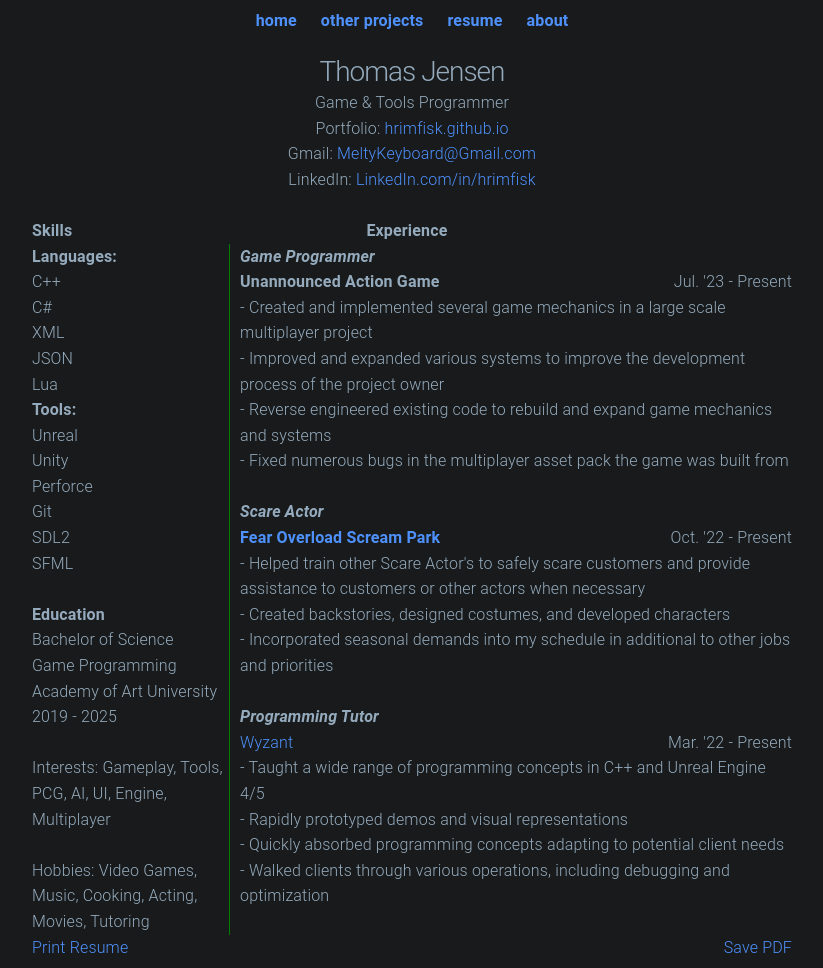
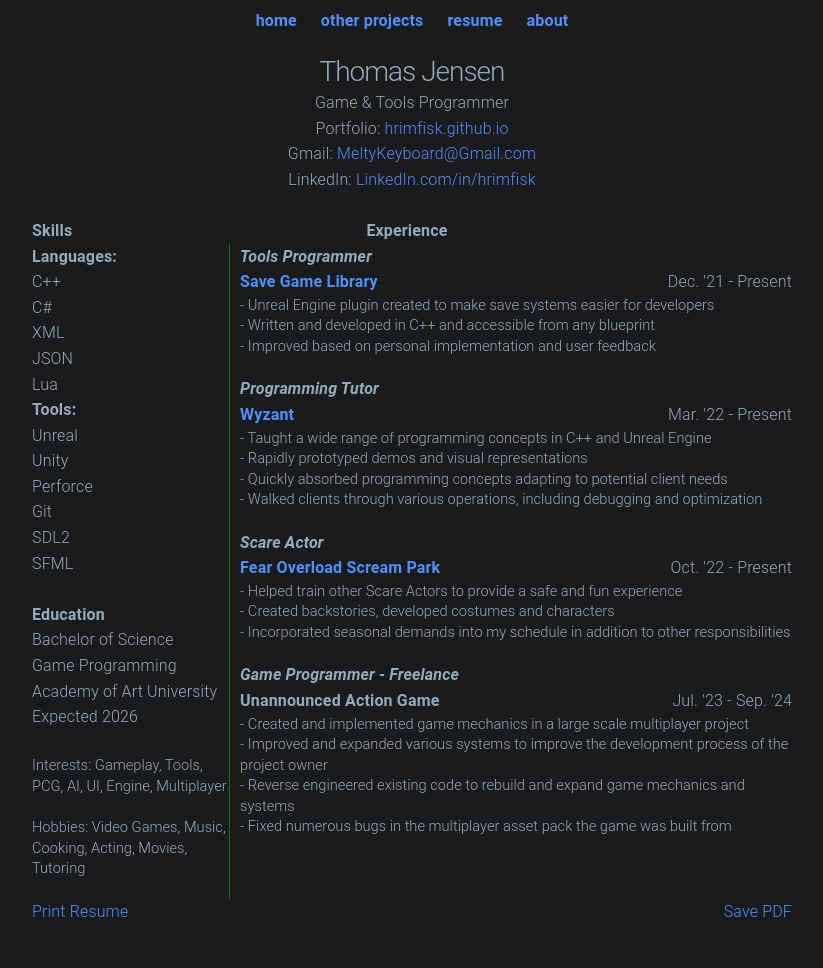
Before and after one commit to hrimfisk/hrimfisk.github.io, a Jekyll site: the page built from resume.md, in a window 1280 px wide. Shown: the whole page, without its empty margins (228-1051 px from the left). Built offline with Jekyll 4.4.1, drawn with Linux system fonts in a browser that asks for light colours; after the commit the page ends 932 px from its top, so only the background shows below that.

Commit message:
updated resume, added space base

```diff
--- a/resume.md
+++ b/resume.md
@@ -13,6 +13,10 @@ h3
 h4
 {
     text-align: center;
+}
+h6
+{
+    font-size: 11pt;
 }
 .skill
 {
@@ -98,14 +102,15 @@ LinkedIn: <a href="https://www.linkedin.com/in/hrimfisk/">LinkedIn.com/in/hrimfi
             SDL2 <br>
             SFML <br>
             <body>
-                <br>
+            <br>
                 <p>
                     <b>Education</b><br>
                     <subheading>Bachelor of Science<br>
                     Game Programming <br></subheading>
                     Academy of Art University <br>
-                    2019 - 2025 <br> <br>
+                    Expected 2026 <br> <br>
                 </p>
+                <h6>
                 <p>
                     Interests:
                     Gameplay, Tools, PCG, AI, UI, Engine, Multiplayer <br> <br>
@@ -113,35 +118,49 @@ LinkedIn: <a href="https://www.linkedin.com/in/hrimfisk/">LinkedIn.com/in/hrimfi
                 <p >
                     Hobbies: Video Games, Music, Cooking, Acting, Movies, Tutoring
                 </p>
+                </h6>
             </body>
         </td>
         <td class = "experience">
             <body>
                 <p style="text-align: left;">
-                    <subheading><i><b>Game Programmer</b></i></subheading><br>
-                    <b>Unannounced Action Game</b><span style="float:right;">Jul. '23 - Present</span> <br>
-                    - Created and implemented several game mechanics in a large scale multiplayer project<br>
-                    - Improved and expanded various systems to improve the development process of the project owner<br>
-                    - Reverse engineered existing code to rebuild and expand game mechanics and systems<br>
-                    - Fixed numerous bugs in the multiplayer asset pack the game was built from<br><br>
+                    <subheading><i><b>Tools Programmer</b></i></subheading><br>
+                    <b><a href="https://www.fab.com/listings/b3dad9df-2562-4af5-8846-a7b29b6f7652">Save Game Library</a></b><span style="float:right;">Dec. '21 - Present</span> <br>
+                    <h6>
+                    - Unreal Engine plugin created to make save systems easier for developers<br>
+                    - Written and developed in C++ and accessible from any blueprint<br>
+                    - Improved based on personal implementation and user feedback<br>
+                    </h6>
+                </p>
+                <p style="text-align: left;">
+                    <subheading><i><b>Programming Tutor</b></i></subheading><br>
+                    <b><a href="https://www.wyzant.com/match/tutor/88975343" target="_blank">Wyzant</a></b><span style="float:right;">Mar. '22 - Present</span><br>
+                    <h6>
+                    - Taught a wide range of programming concepts in C++ and Unreal Engine<br>
+                    - Rapidly prototyped demos and visual representations<br>
+                    - Quickly absorbed programming concepts adapting to potential client needs<br>
+                    - Walked clients through various operations, including debugging and optimization
+                    </h6>
                 </p>
                 <p style="text-align: left;">
                     <subheading><i><b>Scare Actor</b></i></subheading><br>
                     <b><a href="https://fearoverload.com/">Fear Overload Scream Park</a></b><span style="float:right;">Oct. '22 - Present</span> <br>
-                    - Helped train other Scare Actor's to safely scare customers and provide assistance to customers or other actors when necessary<br>
-                    - Created backstories, designed costumes, and developed characters<br>
-                    - Incorporated seasonal demands into my schedule in additional to other jobs and priorities<br>
-                    <br>
+                    <h6>
+                    - Helped train other Scare Actors to provide a safe and fun experience<br>
+                    - Created backstories, developed costumes and characters<br>
+                    - Incorporated seasonal demands into my schedule in addition to other responsibilities<br>
+                    </h6>
                 </p>
                 <p style="text-align: left;">
-                    <subheading><i><b>Programming Tutor</b></i></subheading><br>
-                    <a href="https://www.wyzant.com/match/tutor/88975343" target="_blank">Wyzant</a><span style="float:right;">Mar. '22 - Present</span><br>
-                    - Taught a wide range of programming concepts in C++ and Unreal Engine 4/5 <br>
-                    - Rapidly prototyped demos and visual representations<br>
-                    - Quickly absorbed programming concepts adapting to potential client needs<br>
-                    - Walked clients through various operations, including debugging and optimization
+                    <subheading><i><b>Game Programmer - Freelance</b></i></subheading><br>
+                    <b>Unannounced Action Game</b><span style="float:right;">Jul. '23 - Sep. '24</span> <br>
+                    <h6>
+                    - Created and implemented game mechanics in a large scale multiplayer project<br>
+                    - Improved and expanded various systems to improve the development process of the project owner<br>
+                    - Reverse engineered existing code to rebuild and expand game mechanics and systems<br>
+                    - Fixed numerous bugs in the multiplayer asset pack the game was built from<br>
+                    </h6>
                 </p>
-
             </body>
         </td>
     </tr>
```
Also changed, not shown: about.md (+3 -3 lines), other_projects/_posts/2024-07-24-space-base.md (added, +62 -0 lines), assets/OtherProjects/SpaceBase/splash_cropped.png (added), assets/self.jpg (added), 4 other files.
